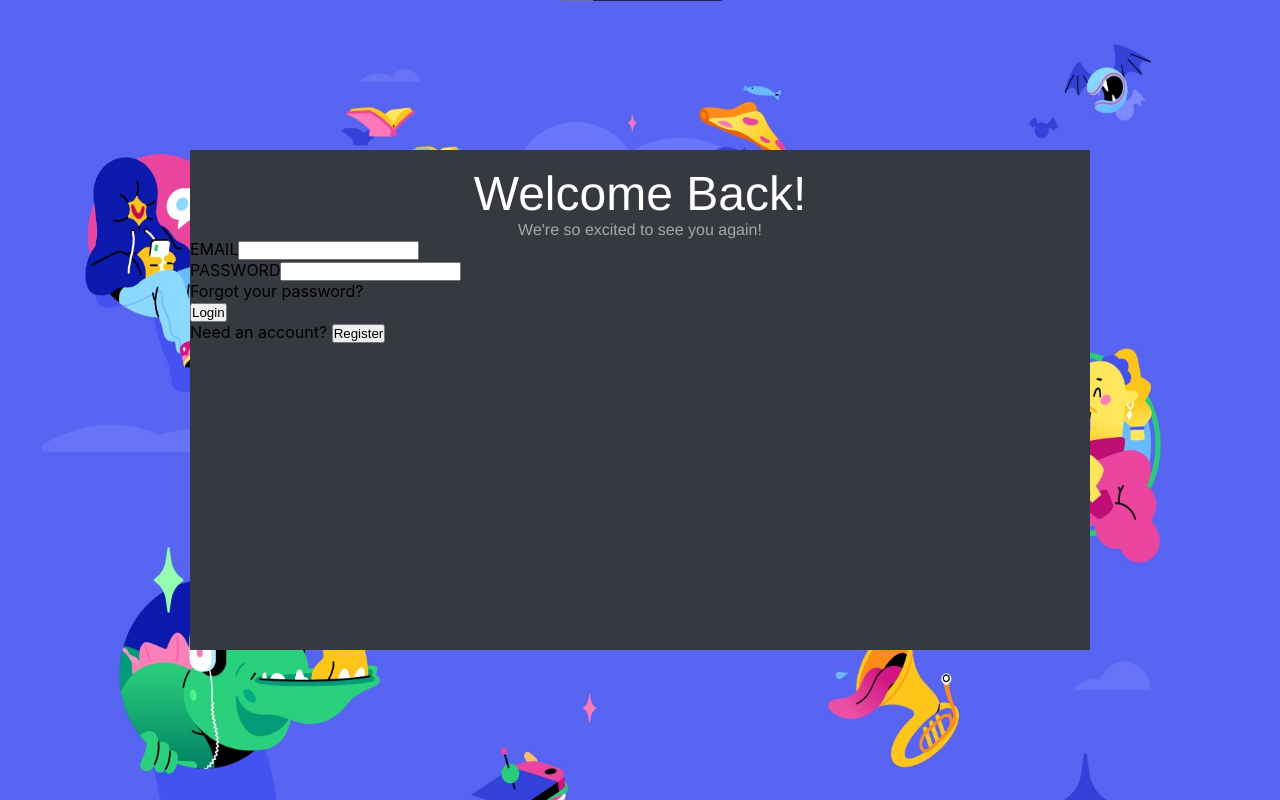
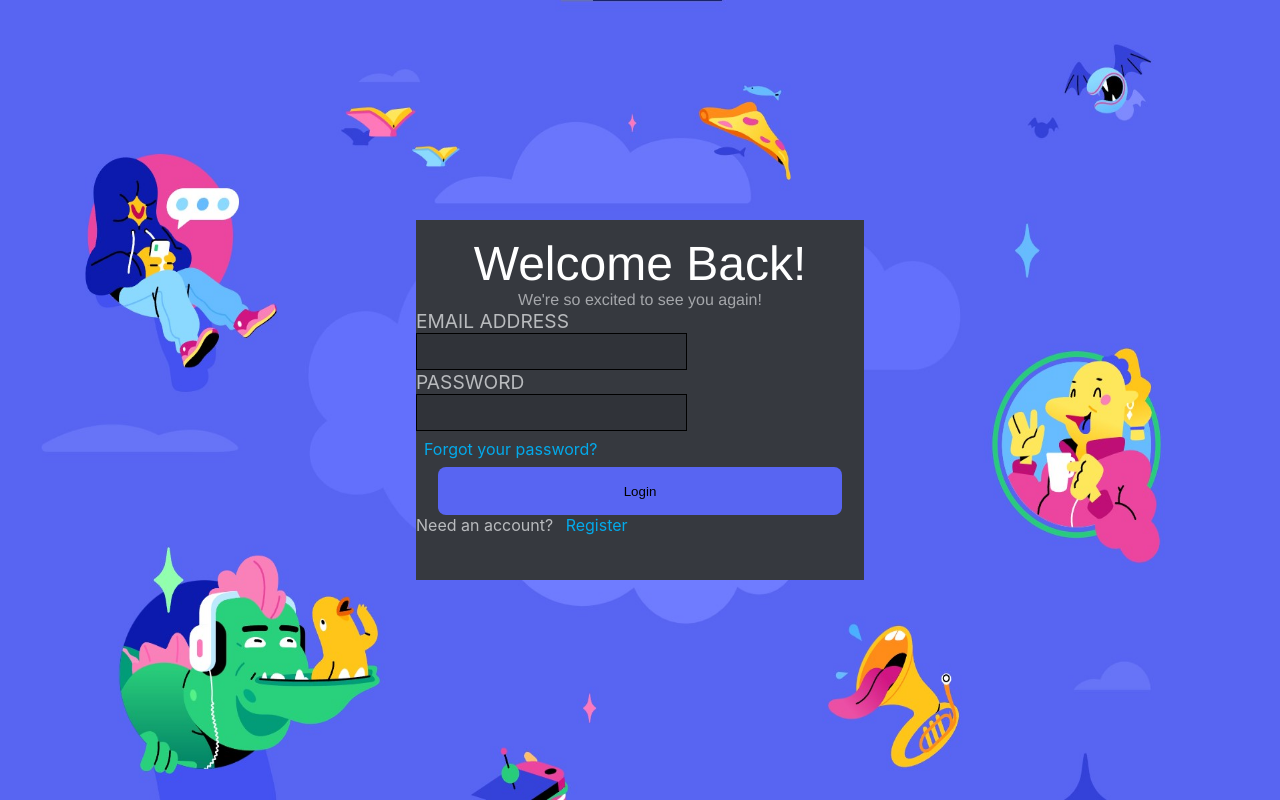
Before and after one commit to rougenij/Discord-MockApp, a React (Create React App) app in the folder client/: page /login in a window 1280 px wide. Built offline with nearby package versions, Linux system fonts and the light colour scheme; the HTML template or start-up script is replaced by a standard one.

Commit message:
SignIn Page with CSS

```diff
--- a/client/src/components/Pages/Sign In/Signin.jsx
+++ b/client/src/components/Pages/Sign In/Signin.jsx
@@ -12,20 +12,28 @@ function Signin() {
             We're so excited to see you again!
           </span>
         </div>
-        <div>
-          <label>EMAIL</label>
-          <input type="email" />
+        <div className="signin-emailsection">
+          <div>
+            <label>EMAIL ADDRESS</label>
+          </div>
+          <div>
+            <input type="email" className="signin-emailinput" />
+          </div>
         </div>
-        <div>
-          <label>PASSWORD</label>
-          <input type="password" />
+        <div className="signin-passwordsection">
+          <div>
+            <label>PASSWORD</label>
+          </div>
+          <div>
+            <input type="password" className="signin-passwordinput" />
+          </div>
         </div>
-        <span>Forgot your password?</span>
-        <div>
-          <button>Login</button>
+        <a href="/">Forgot your password?</a>
+        <div className="signin-buttonholder">
+          <button className="signin-loginButton">Login</button>
         </div>
-        <span>
-          Need an account? <button>Register</button>
+        <span style={{ color: "#b9bbbe" }}>
+          Need an account? <a href="/">Register</a>
         </span>
       </div>
     </div>
--- a/client/src/components/Pages/Sign In/signin.css
+++ b/client/src/components/Pages/Sign In/signin.css
@@ -1,3 +1,8 @@
+a {
+  color: #03aaeb;
+  text-decoration: none;
+  padding: 0.5rem;
+}
 .signin-maincontainer {
   height: 100vh;
   width: 100%;
@@ -10,8 +15,10 @@
 .signin-floatingmiddlebox {
   background-color: #36393f;
   position: absolute;
-  width: 900px;
-  height: 500px;
+  display: flex;
+  flex-direction: column;
+  width: 35%;
+  height: 45%;
 }
 .signin-upper-section {
   padding-top: 1rem;
@@ -25,3 +32,28 @@
 .signin-seeyouagain-message {
   color: #a5a7ab;
 }
+.signin-emailsection,
+.signin-passwordsection {
+  color: #b9bbbe;
+  font-size: 1.2rem;
+}
+.signin-emailinput,
+.signin-passwordinput {
+  width: 60%;
+  height: 2.2rem;
+  background-color: #303339;
+  color: white;
+  border: black solid 1px;
+}
+.signin-loginButton {
+  width: 90%;
+  height: 3rem;
+  background-color: #5865f2;
+  border: transparent solid 1px;
+  border-radius: 0.5rem;
+}
+.signin-buttonholder {
+  display: flex;
+  justify-content: center;
+  align-items: center;
+}
--- a/package.json
+++ b/package.json
@@ -23,6 +23,7 @@
     "jsonwebtoken": "^8.5.1",
     "mongoose": "^6.1.8",
     "nodemon": "^2.0.15",
+    "socket.io": "^4.4.1",
     "validator": "^13.7.0"
   }
 }
```
Also changed, not shown: 2 other files (tests, documents, lock files or other folders).
